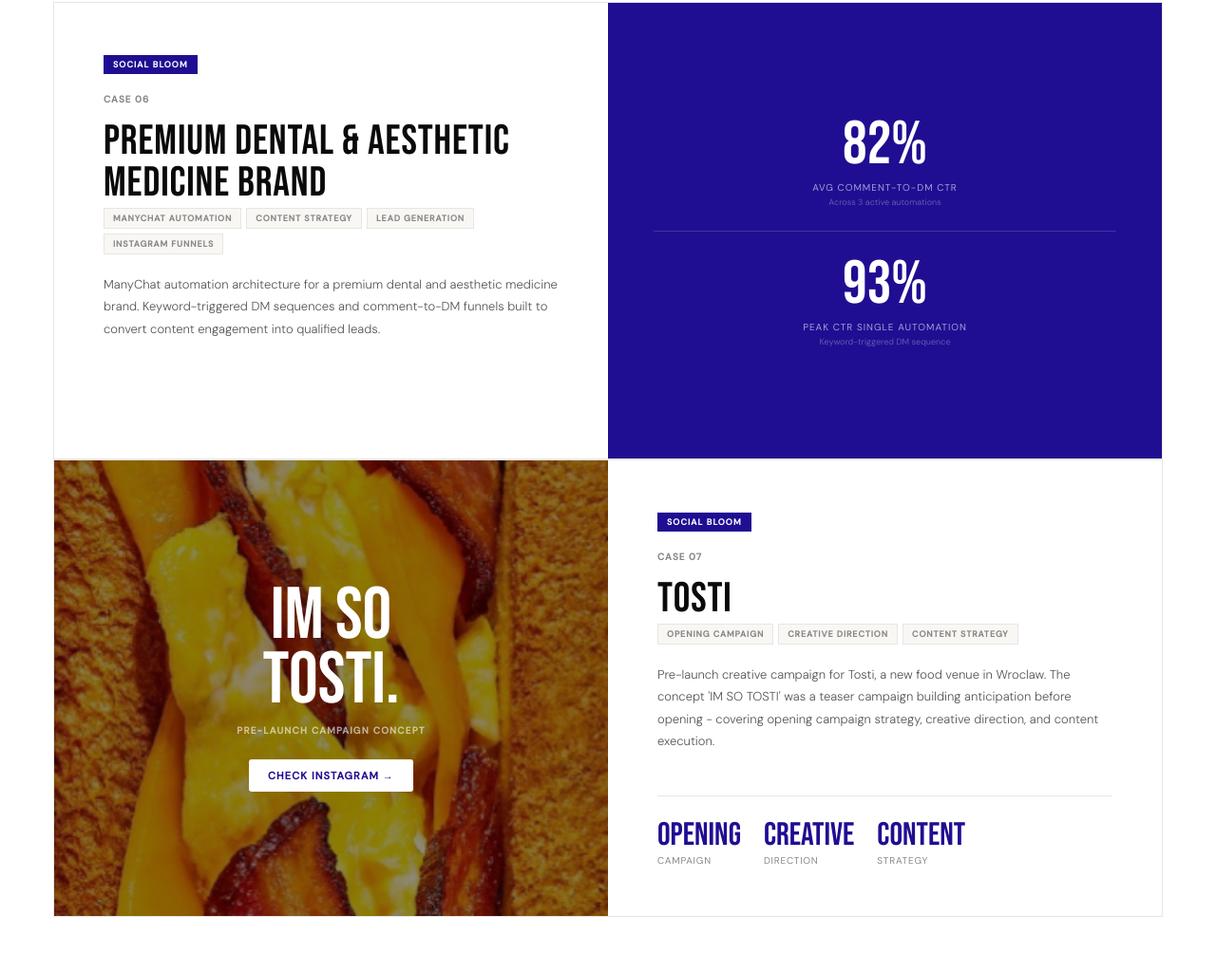
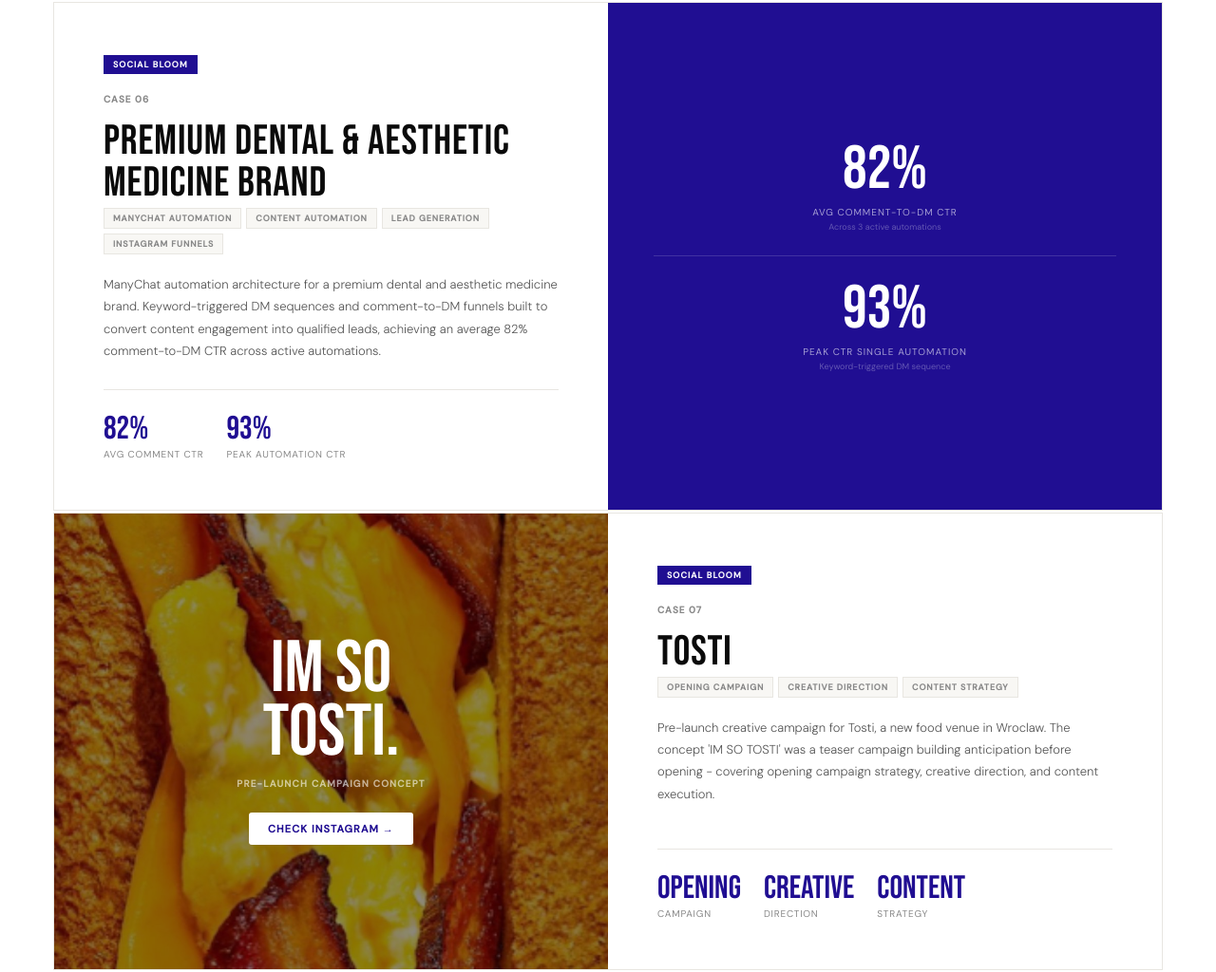
Before and after one commit to adamsakowski02-sudo/Portfolio, a plain HTML site: page index.html in a window 1280 px wide. Shown: the part 4182-5206 px from the top of the page at 95% size. Drawn offline with Linux system fonts and the light colour scheme; a web font is replaced by a local one.

Commit message:
Add files via upload

```diff
--- a/index.html
+++ b/index.html
@@ -607,15 +607,17 @@ footer{background:var(--black);padding:40px 56px;display:flex;justify-content:sp
           <div>
             <div class="abadge">Social Bloom</div>
             <div class="cnum">Case 06</div>
-            <div class="cbr">Premium Dental & Aesthetic Medicine Brand</div>
+            <div class="cbr">Premium Dental &amp; Aesthetic Medicine Brand</div>
             <div class="tags">
-              <span class="tag">ManyChat Automation</span><span class="tag">Content Strategy</span>
+              <span class="tag">ManyChat Automation</span><span class="tag">Content Automation</span>
               <span class="tag">Lead Generation</span><span class="tag">Instagram Funnels</span>
             </div>
-            <p class="cbody">ManyChat automation architecture for a premium dental and aesthetic medicine brand. Keyword-triggered DM sequences and comment-to-DM funnels built to convert content engagement into qualified leads.</p>
+            <p class="cbody">ManyChat automation architecture for a premium dental and aesthetic medicine brand. Keyword-triggered DM sequences and comment-to-DM funnels built to convert content engagement into qualified leads, achieving an average 82% comment-to-DM CTR across active automations.</p>
           </div>
-
-        </div>
+          <div class="mets">
+            <div><div class="mv">82%</div><div class="ml">Avg comment CTR</div></div>
+            <div><div class="mv">93%</div><div class="ml">Peak automation CTR</div></div>
+          </div>
         </div>
       </div>
     </div>
@@ -804,7 +806,7 @@ footer{background:var(--black);padding:40px 56px;display:flex;justify-content:sp
           Living in two countries and moving through different environments taught me to look at content through people first: how they think, what they notice and what makes them connect.
         </p>
         <p style="font-size:15px;line-height:1.85;color:#555;font-weight:300;margin-bottom:14px;">
-          Outside of work, tennis, training, music and creating content keep me close to discipline, energy and culture, all of which shape the way I think, create and collaborate.
+          Outside of work, tennis, training, music and creating content keep me close to discipline, energy and culture — including building my own TikTok profile to 17k followers — all of which shape the way I think, create and collaborate.
         </p>
         <p style="font-size:15px;line-height:1.85;color:#0a0a0a;font-weight:500;margin-bottom:0;">
           My approach is grounded in knowledge and experience, not guesswork.
@@ -878,11 +880,11 @@ document.querySelectorAll('.navlink').forEach(function(a){
 
 var D={};
 D.chleboteka={badge:"Social Bloom",brand:"Chleboteka",type:"Creative Direction · Influencer · Events",tags:["Creative Direction","Content Strategy","Event Management","Influencer Campaign Concepting"],desc:"A new creative direction was developed for Chleboteka following its rebrand - Jak po maśle (Smooth Like Butter) - shifting from product-only content toward lifestyle and community storytelling. Work included influencer campaign concepting for the online store and a sold-out launch event for the new chocolate collection.",results:[{v:"↑",l:"Sales growth*"},{v:"Sold out",l:"Launch event"},{v:"✓",l:"Influencer campaign"}],note:"* Exact figures withheld out of respect for client data privacy.",workUrl:null,igUrl:"https://www.instagram.com/chleboteka/",eventUrl:"https://www.instagram.com/p/DX_MWxAsYx5/",eventLabel:"CHECK THE EVENT"};
-D.zeccer={badge:"Social Bloom",brand:"Zeccer",type:"TikTok Strategy",tags:["TikTok","Content Strategy"],desc:"Zeccer needed awareness for a printing service inside Zabka stores with zero brand recognition. I built a TikTok-native strategy connecting resonant formats with subconscious education about the service. The content felt organic to the platform while delivering the brand message.",results:[{v:"+12,809%",l:"Saves growth"},{v:"+4,922%",l:"Impressions"},{v:"+2,724%",l:"Likes"},{v:"+1,718%",l:"Comments"}],note:"Data calculated from public TikTok analytics.",workUrl:null,igUrl:null,tiktoks:["https://www.tiktok.com/@zeccer.polska/video/7622953825816546593","https://www.tiktok.com/@zeccer.polska/video/7623684676170878240","https://www.tiktok.com/@zeccer.polska/video/7613049427137187094"]};
+D.zeccer={badge:"Social Bloom",brand:"Zeccer",type:"TikTok Strategy",tags:["TikTok","Content Strategy"],desc:"TikTok-first content strategy for Zeccer - creative direction and content framework optimised for short-form video, building brand affinity through entertainment-led content.",results:[{v:"+213%",l:"Saves growth"}],note:null,workUrl:null,igUrl:null,tiktoks:["https://www.tiktok.com/@zeccer.polska/video/7622953825816546593","https://www.tiktok.com/@zeccer.polska/video/7623684676170878240","https://www.tiktok.com/@zeccer.polska/video/7613049427137187094","https://www.tiktok.com/@zeccer.polska/video/7616369164067917089"]};
 D.fc={badge:"Social Bloom",brand:"FC Nalesniki",type:"TikTok Strategy / Format Development",tags:["TikTok","Format Strategy","Performance Analysis"],desc:"During work at Social Bloom, a concept-driven TikTok strategy was built around POVs and voiceovers. Top formats reached 50k-100k+ views.",results:[{v:"+213%",l:"Saves growth"},{v:"+76%",l:"Views growth"}],note:"Own calculations from public data",links:[{u:"https://www.tiktok.com/@fc.nalesniki",l:"TikTok Profile"}]};
 D.zoa={badge:"Social Bloom",brand:"ZOA Pilates",type:"Launch Campaign · Content Strategy",tags:["Launch Campaign","Content Strategy","Instagram"],desc:"Full launch campaign for ZOA Pilates, a premium reformer and wellness studio. Built the content strategy from zero - brand voice, content pillars, visual direction. The launch drove explosive initial growth, validating the positioning among the target wellness audience.",results:[{v:"+578%",l:"Followers in 60 days"},{v:"+1381%",l:"Reach growth"}],note:null,workUrl:null,igUrl:"https://www.instagram.com/zoa.pilates.studio/"};
 D.tosti={badge:"Social Bloom",brand:"Tosti",type:"Opening Campaign · Creative Direction · Content Strategy",tags:["Opening Campaign","Creative Direction","Content Strategy"],desc:"Pre-launch creative campaign for Tosti, a new food venue in Wrocław. The concept 'IM SO TOSTI' was a teaser campaign building anticipation before opening - covering opening campaign strategy, creative direction, and content execution.",results:[],note:null,workUrl:null,igUrl:"https://www.instagram.com/tosti.streetfood/"};
-D.unident={badge:"Social Bloom",brand:"Premium Dental & Aesthetic Medicine Brand",type:"ManyChat Automation · Instagram Funnels",tags:["ManyChat Automation","Content Automation","Instagram Funnels","Lead Generation"],desc:"ManyChat automation architecture for a premium dental brand. Keyword-triggered DM sequences and comment-to-DM funnels built to convert content engagement into qualified leads.",results:[],note:null,workUrl:null,igUrl:null};
+D.unident={badge:"Social Bloom",brand:"Premium Dental &amp; Aesthetic Medicine Brand",type:"ManyChat Automation · Instagram Funnels",tags:["ManyChat Automation","Content Strategy","Lead Generation","Instagram Funnels"],desc:"ManyChat automation architecture for a premium dental brand. Keyword-triggered DM sequences and comment-to-DM funnels built to convert content engagement into qualified leads.",results:[],note:null,workUrl:null,igUrl:null};
 D.illustre={badge:"Social Bloom",brand:"Illustre",type:"ManyChat Automation · Instagram Funnels",tags:["ManyChat Automation","Content Automation","Lead Generation"],desc:"ManyChat automation architecture for Illustre - a premium aesthetic medicine brand. Part of the same automation project, building comment-to-DM funnels to convert organic reach into qualified consultations.",results:[],note:null,workUrl:null,igUrl:null};
 D.inlei={badge:"Social Bloom",brand:"InLei",type:"Content Strategy / Visual Communication",tags:["Content Strategy","Visual Communication"],desc:"During work at Social Bloom, the full content strategy and visual communication direction were built for InLei.",results:[],links:[{u:"https://www.instagram.com/inlei_polska/",l:"Instagram Profile"}]};
 D.nacanapa={badge:"Social Bloom",brand:"Nacanapa",type:"Brand Strategy / Creative Concept",tags:["Brand Strategy","Creative Concept","Podcast Format"],desc:"During work at Social Bloom, a brand strategy was built positioning Nacanapa as a cultural lifestyle brand. The concept Na Kanapie spawned a podcast series format.",results:[],note:"Strategic concept only.",links:[]};
```
